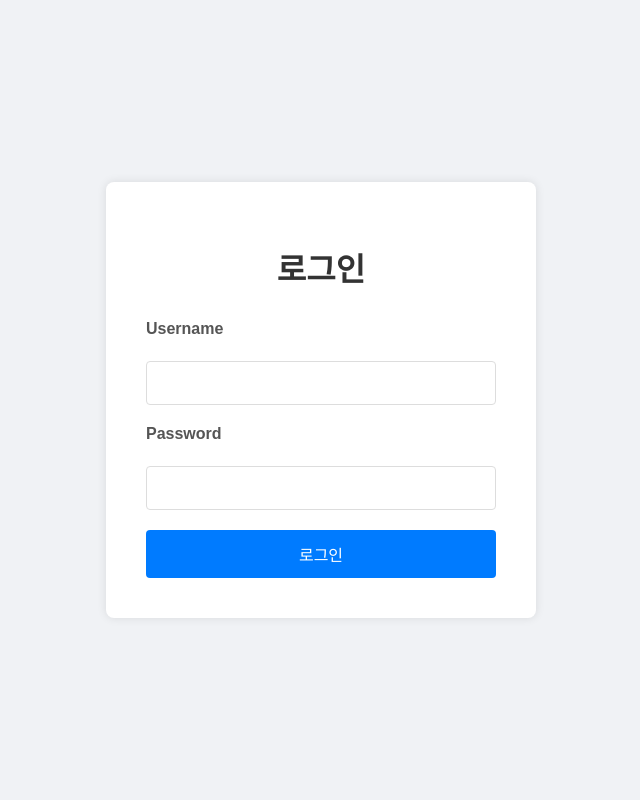
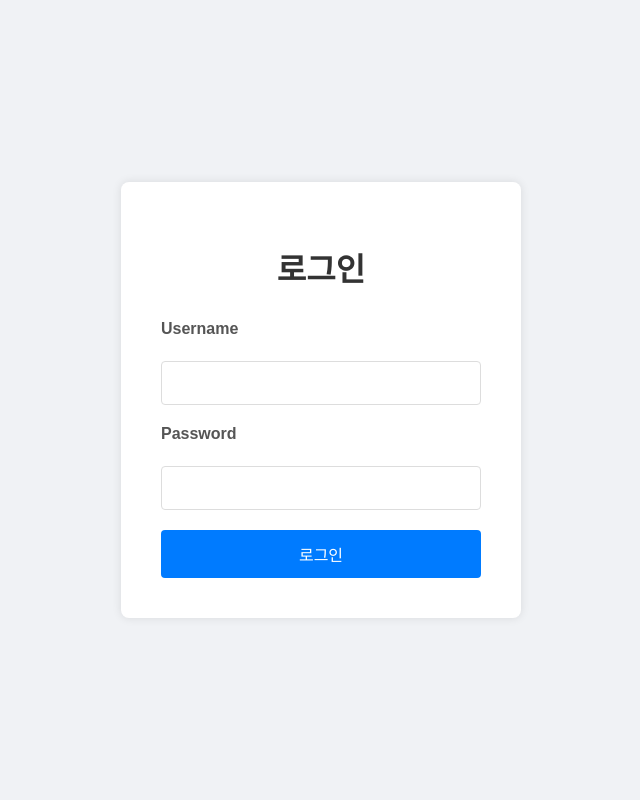
Before and after one commit to dooyou123/py_share, a Flask app: page /login in a window 1280 px wide. Shown: the whole page, without its empty margins (319-959 px from the left). Run offline with Flask 3, Linux system fonts and the light colour scheme.

Commit message:
Add files via upload

```diff
--- a/templates/login.html
+++ b/templates/login.html
@@ -2,6 +2,7 @@
 <html>
   <head>
     <title>로그인</title>
+    <meta name="viewport" content="width=device-width, initial-scale=1.0" />
     <style>
       body {
         font-family: "Noto Sans KR", sans-serif;
@@ -11,6 +12,8 @@
         align-items: center;
         min-height: 100vh;
         margin: 0;
+        padding: 20px; /* 모바일에서 여백 추가 */
+        box-sizing: border-box; /* padding이 width에 포함되도록 설정 */
       }
 
       .login-container {
@@ -18,7 +21,9 @@
         padding: 40px;
         border-radius: 8px;
         box-shadow: 0 0 10px rgba(0, 0, 0, 0.1);
-        width: 350px;
+        width: 90%; /* 화면 너비에 맞춤 */
+        max-width: 400px; /* 최대 너비 제한 */
+        box-sizing: border-box; /* padding이 width에 포함되도록 설정 */
       }
 
       .login-container h1 {
```
